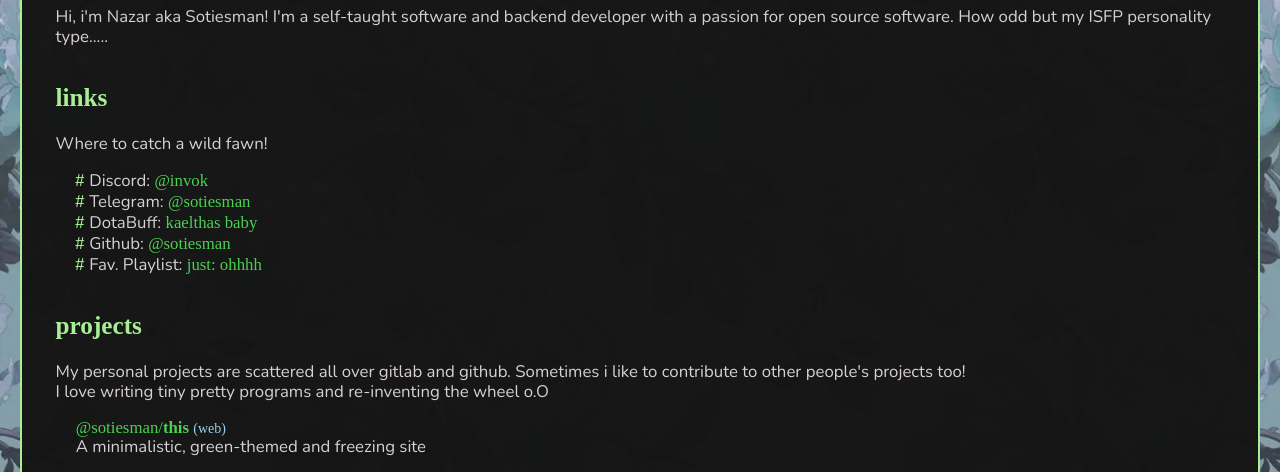
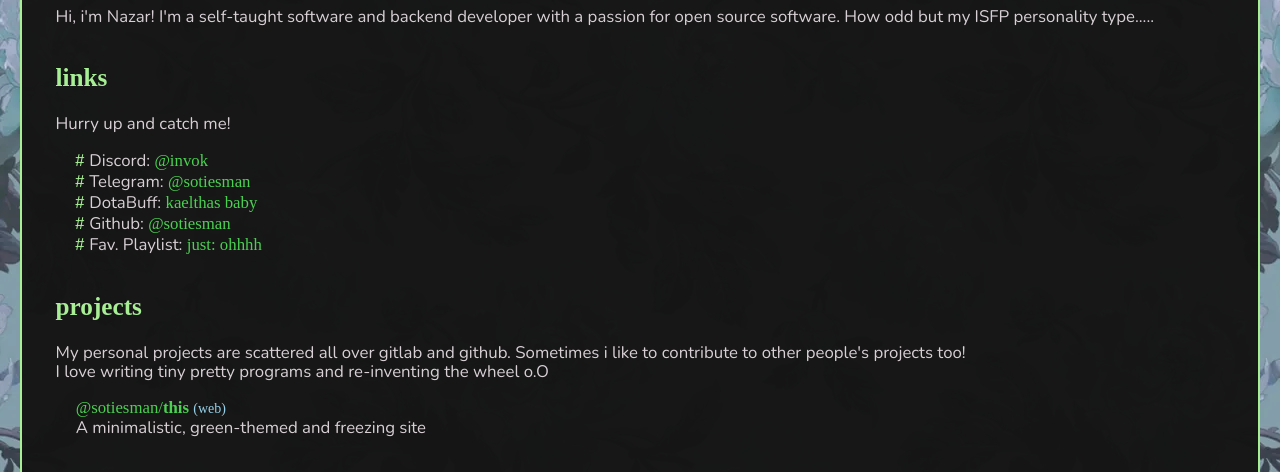
Before and after one commit to sotiesman/sotiesman.tech, an Astro site: page / in a window 1280 px wide. Shown: the part 142-614 px from the top of the page. Built offline with nearby package versions, Linux system fonts and the light colour scheme; Astro itself is replaced by a stand-in of ours; no server answers; a web font is replaced by a local one.

Commit message:
fix: content

```diff
--- a/src/pages/about.mdx
+++ b/src/pages/about.mdx
@@ -6,7 +6,7 @@ description: More about me
 
 ## who am i
 
-I am a backend developer in Ukraine. I am 18 years old and I am learning TypeScript, Rust and database management. Now I have a passion for learning ReScript.
+I am a software and backend developer in Ukraine. I am 18 years old and I am learning TypeScript, Rust and database management. Now I have a passion for learning ReScript.
 
 I started learning server-side development in May 2019 (I was 13 years old). It's a big challenge because it's just one of my hobbies and I haven't taken any courses yet. I'm doing self-study on Discord. One of my favorite guilds in Discord is [The Programmer's Hangout](https://discord.gg/programming). There from the original founders I learned the programming base from 2020 I learned many skills in both server-side development.
 
--- a/src/pages/index.astro
+++ b/src/pages/index.astro
@@ -10,15 +10,15 @@ import Pronouns from "@components/Pronouns.astro";
   <section>
     <h1 id="intro">∑ sotiesman <Pronouns /></h1>
     <p>
-      Hi, i'm Nazar aka Sotiesman! I'm a self-taught software and backend
-      developer with a passion for open source software. How odd but my ISFP
-      personality type.....
+      Hi, i'm Nazar! I'm a self-taught software and backend developer with a
+      passion for open source software. How odd but my ISFP personality
+      type.....
     </p>
   </section>
 
   <section>
     <h2 id="links">links</h2>
-    <p>Where to catch a wild fawn!</p>
+    <p>Hurry up and catch me!</p>
     <ul id="action">
       <li>
         Discord: <a
```
